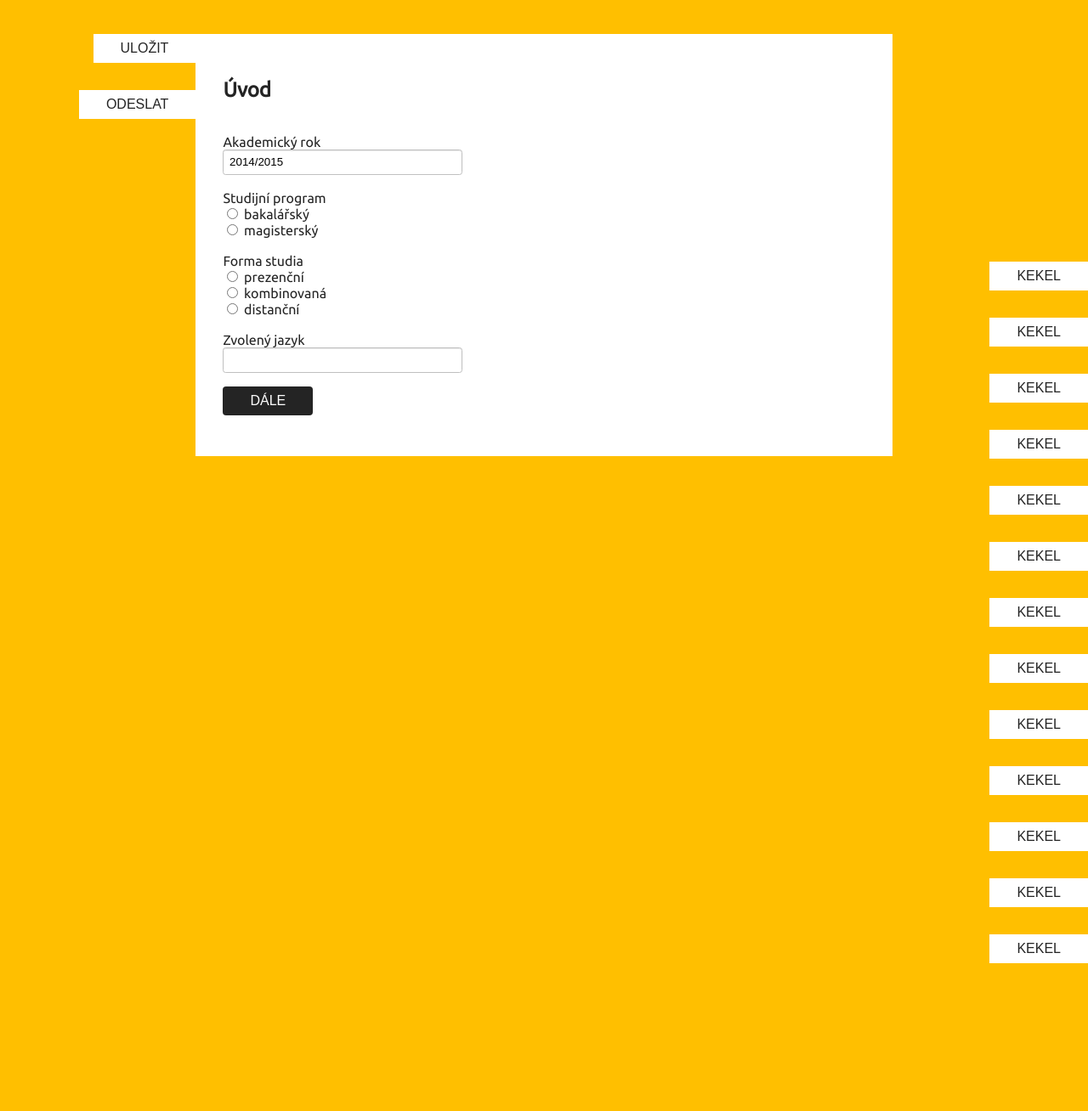
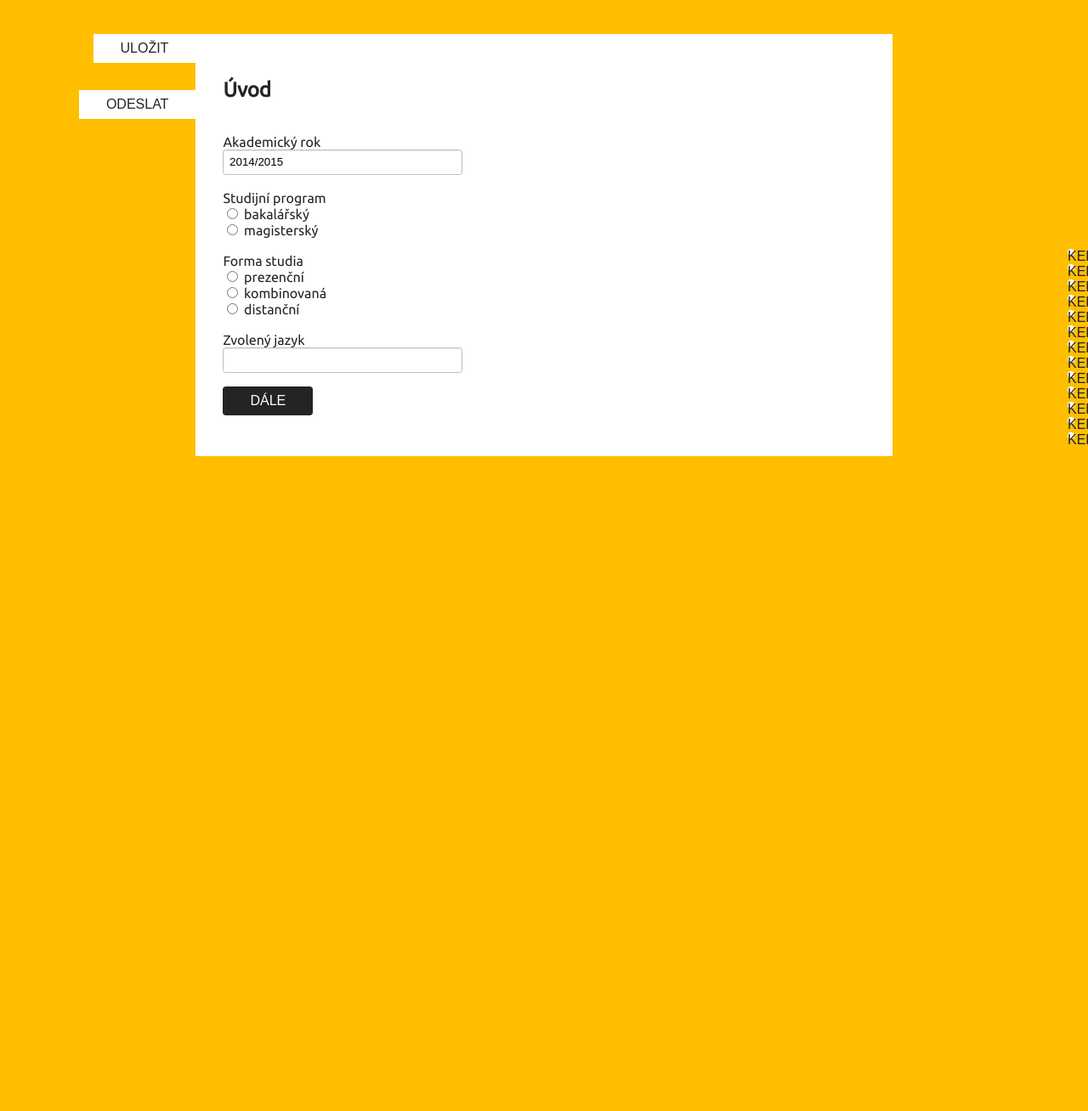
Before and after one commit to dvorapa/formulare-php, a PHP site: page /nova/?Cookie=true in a window 1280 px wide. Shown: the top 1308 px of the page at 85% size. Run offline with PHP 8.4, Linux system fonts and the light colour scheme; data that the repository does not hold is empty; some web fonts are replaced.

Commit message:
Oprava pro IE 10

```diff
--- a/nova/styly.css
+++ b/nova/styly.css
@@ -12,7 +12,7 @@ Label:before,Label:after{Content:"\A";White-space:pre}
 Input+Label:before{Content:""}
 Nav I:after{Content:" "}
 Nav H1{Font-weight:normal;Margin:1em;Text-align:center;Text-transform:uppercase;Word-wrap:break-word}
-/*Nav:last-of-type Button{Border-radius:8px;Height:8px;Margin:0 1em;Padding:0;Width:8px}*/
+Nav:last-of-type Button{Border-radius:8px;Height:8px;Margin:0 1em;Padding:0;Width:8px}
 Nav:last-of-type Button:hover,Nav:last-of-type Button:active{Background-color:#242424}
 Form Button{Background-color:#242424;Border-radius:0.25em;Color:white}
 Form Button:hover,Form Button:active{Box-shadow:0 0 0.5em #242424}
```
